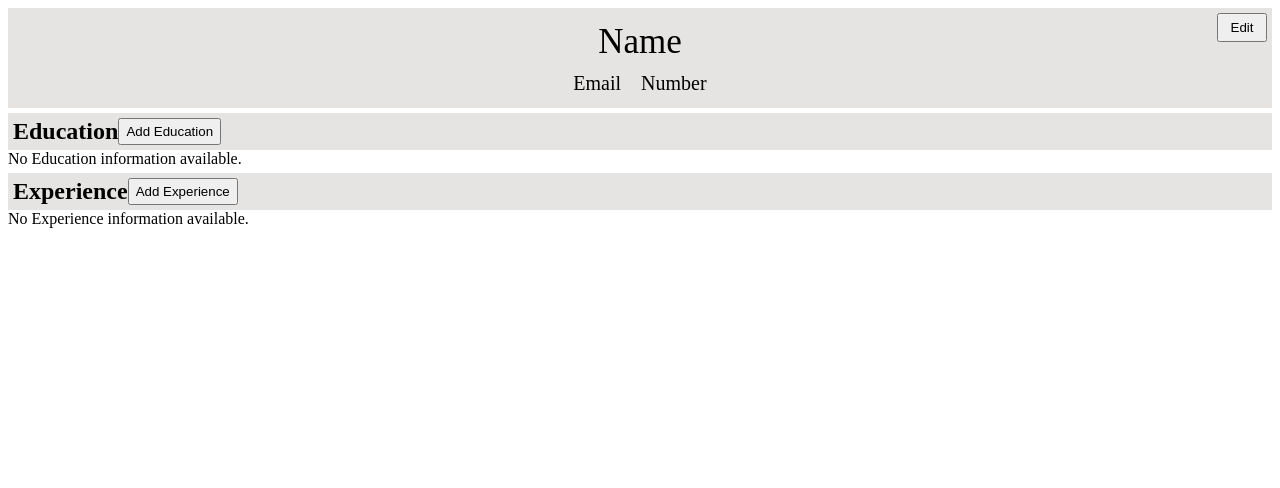
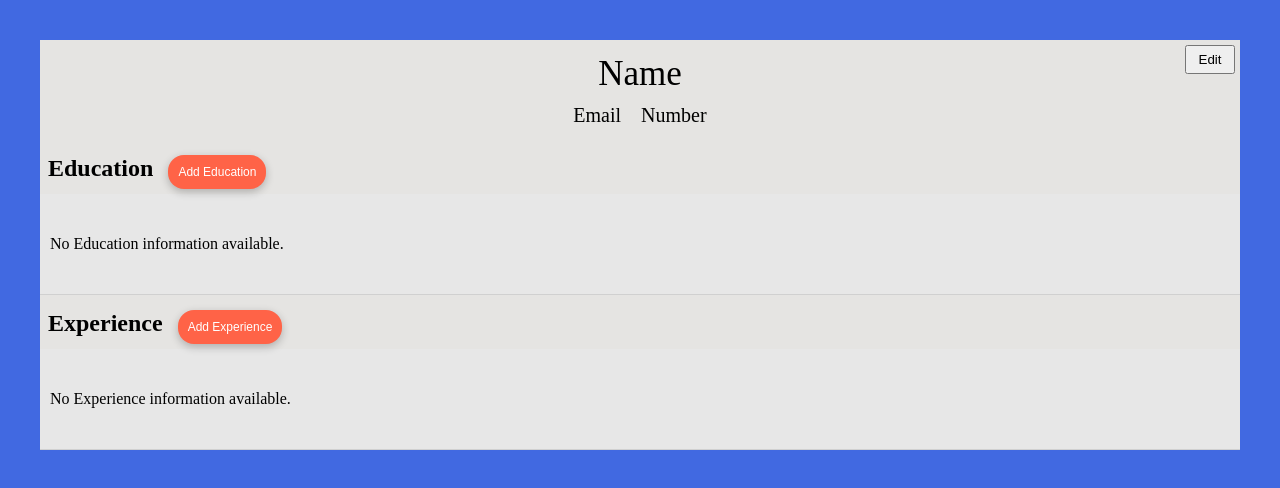
Before and after one commit to jwjepson/cv-project, a React (Create React App) app: page / in a window 1280 px wide. Shown: the top 488 px of the page. Built offline with nearby package versions, Linux system fonts and the light colour scheme.

Commit message:
style buttons & display edit/delete buttons when hovering over items

```diff
--- a/src/styles/header.css
+++ b/src/styles/header.css
@@ -1,3 +1,10 @@
+body {
+    background-color: #4169E1;
+    margin: 0;
+    padding: 40px;
+}
+
+
 .editInterface {
     display: flex;
     flex-direction: column;
@@ -53,17 +60,58 @@
     font-weight: bolder;
 }
 
-.sectionHeader, .experienceHeader {
+.sectionHeader {
     background-color: #e5e4e2;
     padding: 5px;
     display: flex;
-    margin-top: 5px;
+    padding-top: 15px;
+    padding-left: 8px;
 }
 
 .job {
     display: flex;
-    gap: 25px;
+    background-color:#e7e7e7;
+    padding: 10px;
+    align-items: center;
+    justify-content: space-between;
+    height: 80px;
+    border-bottom: 1px solid rgba(0,0,0,0.1);
+}
 
+.job:hover .dataButtons > button {
+    display: inline-block;
+}
+
+.job:hover {
+    cursor: pointer;
+}
+
+.sectionAddButton {
+    margin-left: 15px;
+    border-radius: 1rem;
+    border: none;
+    background-color: tomato;
+    color: white;
+    padding: 10px;
+    font-size: 12px;
+    box-shadow: rgba(0, 0, 0, 0.24) 0px 3px 8px;
+}
+
+.sectionAddButton:hover, .dataButtons > button:hover {
+    cursor: pointer;
+}
+
+.dataButtons > button {
+    border-radius: 1rem;
+    margin-left: 10px;
+    border: none;
+    box-shadow: rgba(0, 0, 0, 0.24) 0px 3px 8px;
+    padding: 9px;
+    display: none;
+}
+
+.dataButtons {
+    display: flex;
 }
 
 .jobButtons {
```
